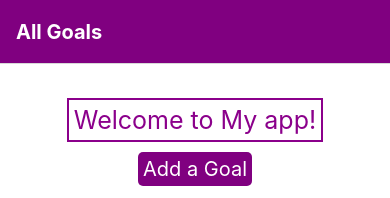
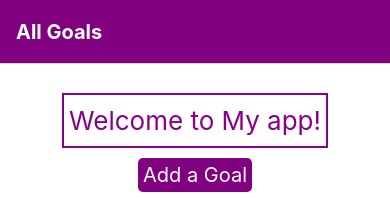
Before and after one commit to J3rrrrry/5520, a React Native app: screen /Home in a window 390 px wide. Shown: the top 198 px of the page. Built offline with nearby package versions, Linux system fonts and the light colour scheme; no server answers; the database is empty.

Commit message:
dynamic sizing in Header component, updated app.json to allow landscape

```diff
--- a/Components/GoalDetails.js
+++ b/Components/GoalDetails.js
@@ -51,7 +51,7 @@ export default function GoalDetails({ navigation, route }) {
                 <Text style={warning && styles.warningStyle}>More details</Text>
             )}
             <Button title="More Details" onPress={moreDetailsHandler} />
-            <GoalUsers id={route.params.goalData.id} />
+            {route.params && <GoalUsers id={route.params.goalData.id} />}
         </View>
     );
 }
--- a/Components/Header.js
+++ b/Components/Header.js
@@ -1,11 +1,23 @@
-import { StyleSheet, Text, View } from "react-native";
+import {
+  StyleSheet,
+  Text,
+  useWindowDimensions,
+  Dimensions,
+  View,
+} from "react-native";
 import React from "react";
+const windowWidth = Dimensions.get("window").width;
+const windowHeight = Dimensions.get("window").height;
 
 export default function Header({ name }) {
+  const { width, height } = useWindowDimensions();
+  console.log(width);
   return (
     <View>
       {/* use the prop here */}
-      <Text style={styles.text}>Welcome to {name}</Text>
+      <Text style={[styles.text, { paddingVertical: height < 415 ? 0 : 10 }]}>
+        Welcome to {name}
+      </Text>
     </View>
   );
 }
@@ -13,7 +25,7 @@ export default function Header({ name }) {
 const styles = StyleSheet.create({
   text: {
     color: "darkmagenta",
-    fontSize: 25,
+    fontSize: windowWidth < 380 ? 20 : 26,
     borderColor: "darkmagenta",
     borderWidth: 2,
     padding: 5,
--- a/app.json
+++ b/app.json
@@ -3,7 +3,7 @@
     "name": "jerry",
     "slug": "jerry",
     "version": "1.0.0",
-    "orientation": "portrait",
+    "orientation": "default",
     "icon": "./assets/icon.png",
     "userInterfaceStyle": "light",
     "splash": {
```
